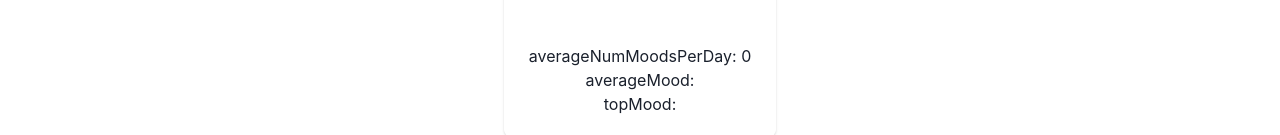
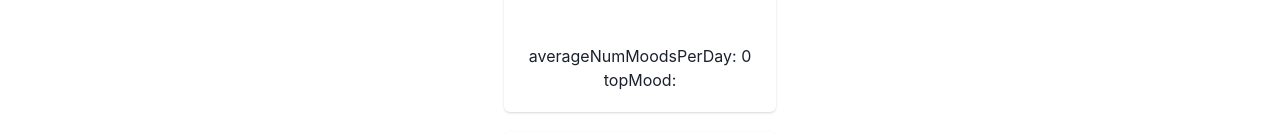
Before and after one commit to HansenJacobA/intrinsic, a Next.js app: page /history in a window 1280 px wide. Shown: the part 667-802 px from the top of the page. Built offline with nearby package versions, Linux system fonts and the light colour scheme.

Commit message:
removes ave_ emoji

```diff
--- a/src/components/historicalData/index.tsx
+++ b/src/components/historicalData/index.tsx
@@ -16,7 +16,6 @@ export default function ApplicationData() {
   const [moodData, setMoodData] = useState({
     numMoods: 0,
     averageNumMoodsPerDay: 0,
-    averageMood: "",
     topMood: "",
     moodCounts: {
       happy: { emoji: "😁", count: 0 },
@@ -70,7 +69,6 @@ export default function ApplicationData() {
         <CardHeader textAlign="center">Moods</CardHeader>
         <CardBody textAlign="center">
           <Text>averageNumMoodsPerDay: {moodData.averageNumMoodsPerDay}</Text>
-          <Text>averageMood: {moodData.averageMood}</Text>
           <Text>topMood: {moodData.topMood}</Text>
         </CardBody>
       </Card>
--- a/src/pages/_app.tsx
+++ b/src/pages/_app.tsx
@@ -6,7 +6,7 @@ import { ChakraProvider } from "@chakra-ui/react";
 function App({ Component, pageProps }: AppProps) {
   return (
     <ChakraProvider>
-      {/* <Script src="/sw-register.js" /> */}
+      <Script src="/sw-register.js" />
       <Component {...pageProps} />
     </ChakraProvider>
   );
--- a/src/types/index.ts
+++ b/src/types/index.ts
@@ -56,7 +56,6 @@ export interface HistoricalData {
   moodData: {
     numMoods: number;
     averageNumMoodsPerDay: number;
-    averageMood: string;
     topMood: string;
     moodCounts: {
       happy: { emoji: string; count: number };
--- a/src/utilities/historicalData.ts/index.ts
+++ b/src/utilities/historicalData.ts/index.ts
@@ -49,8 +49,6 @@ export const addHistoricalDataMoodData = (description: string) => {
       (historicalData.moodData.numMoods / historicalData.numDays) * 10
     ) / 10;
 
-  historicalData.moodData.averageMood = "";
-
   historicalData.moodData.topMood = Object.values(
     historicalData.moodData.moodCounts
   ).reduce(
@@ -82,7 +80,6 @@ export const historicalData = {
   moodData: {
     numMoods: 0,
     averageNumMoodsPerDay: 0,
-    averageMood: "",
     topMood: "",
     moodCounts: {
       happy: { emoji: "😁", count: 0 },
```
